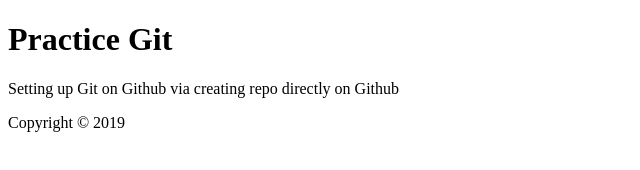
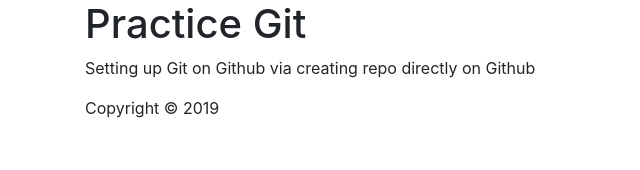
Before and after one commit to kingluddite/practice-repo-one-delete, a website: page index.html in a window 1280 px wide. Shown: the whole page, without its empty margins (0-640 px from the left). Drawn offline with nearby package versions, Linux system fonts and the light colour scheme.

Commit message:
Add bootstrap

```diff
--- a/index.html
+++ b/index.html
@@ -5,12 +5,16 @@
     <meta http-equiv="X-UA-Compatible" content="IE=edge">
     <meta name="viewport" content="width=device-width, initial-scale=1.0">
     <title>Document</title>
+    <link rel="stylesheet" href="./node_modules/bootstrap/dist/css/bootstrap.min.css">
 </head>
 <body>
-    <h1>Practice Git</h1>
-    <p>Setting up Git on Github via creating repo directly on Github</p>
-    <footer>
-        <p>Copyright &copy; 2019</p>
-    </footer>
+    <div class="container">
+        <h1>Practice Git</h1>
+        <p>Setting up Git on Github via creating repo directly on Github</p>
+        <footer>
+            <p>Copyright &copy; 2019</p>
+        </footer>
+    </div>
+
 </body>
 </html>
```
Also changed, not shown: package.json (added, +22 -0 lines), 2 other files.
